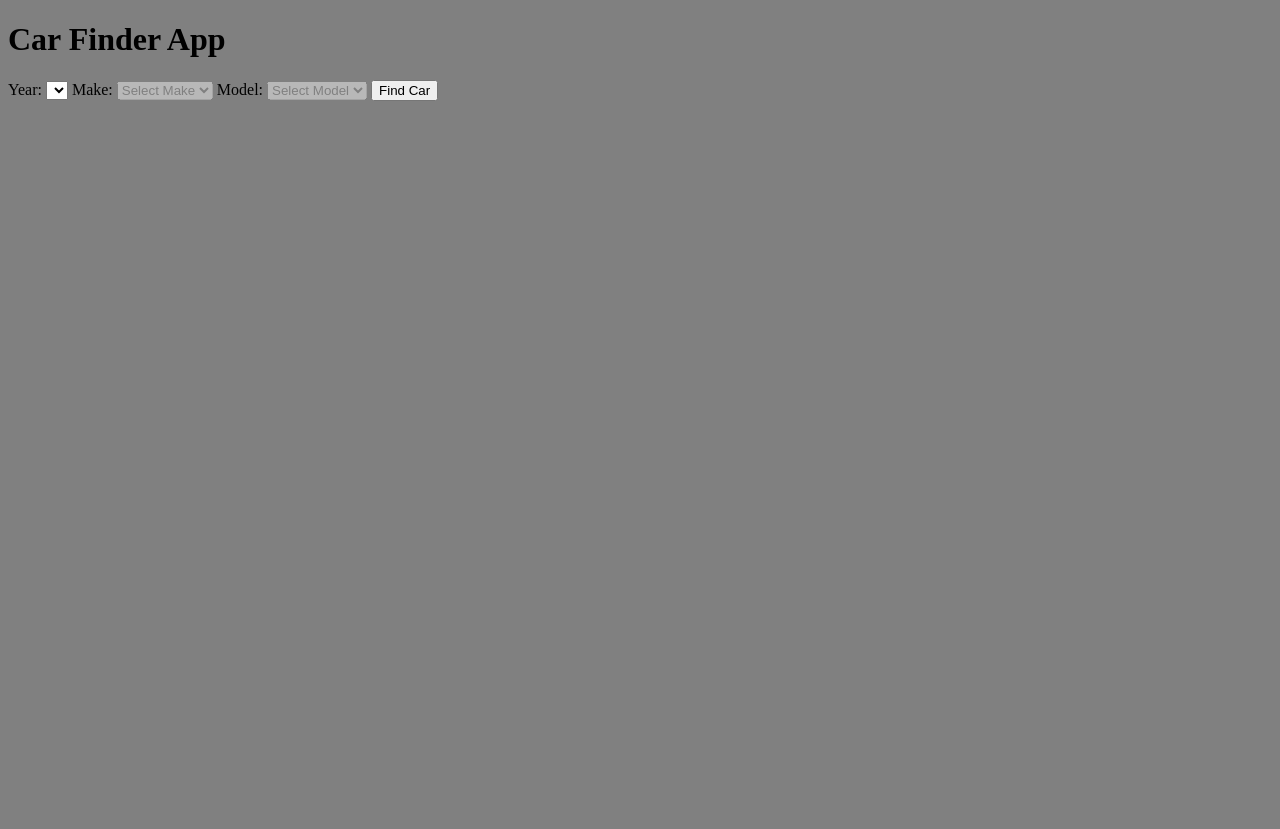
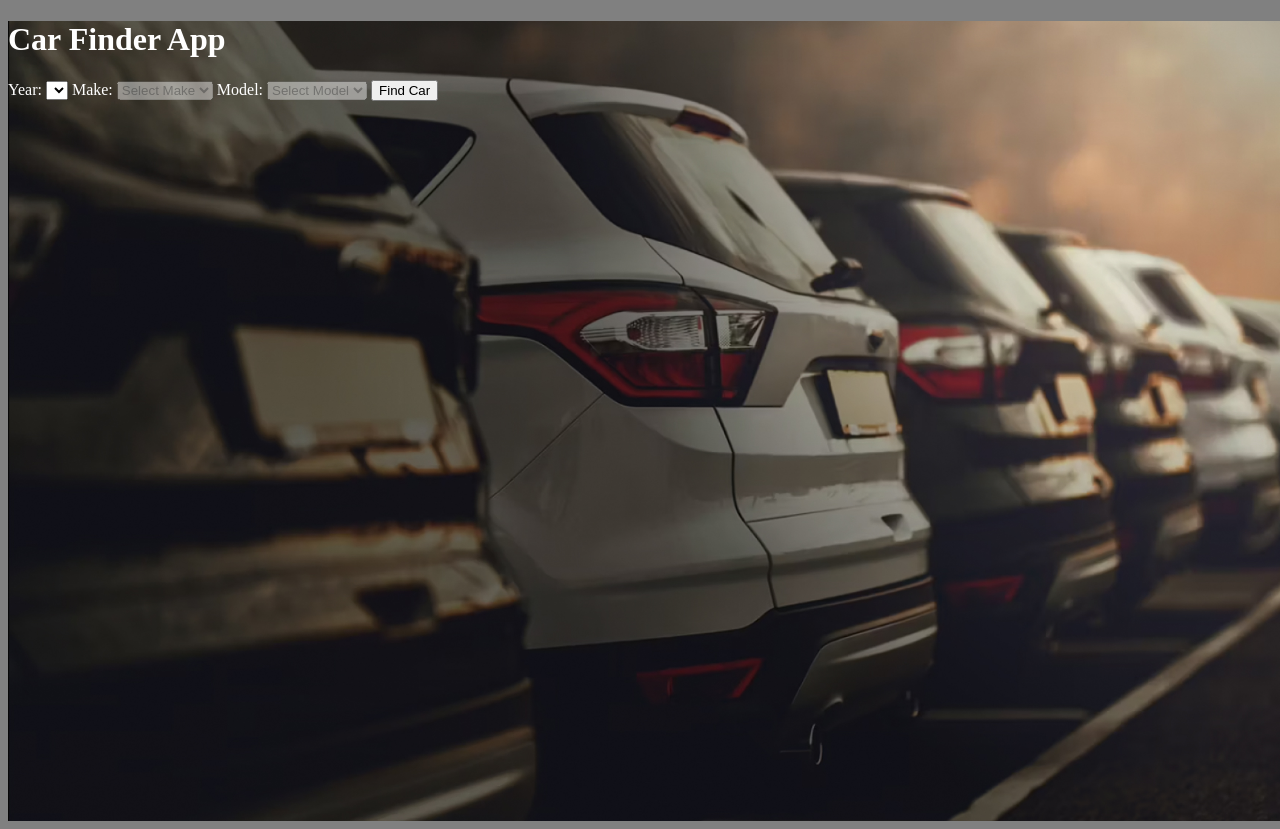
Before and after one commit to PeeplesKaitlyn-FS/UsedCarFinder, a website built with webpack: page src/index.html in a window 1280 px wide. Before the commit the page ends 800 px from the top, so only its background shows below. Built offline with nearby package versions, Linux system fonts and the light colour scheme.

Commit message:
Update index.scss

```diff
--- a/src/styles/index.scss
+++ b/src/styles/index.scss
@@ -1,3 +1,11 @@
 html {
   background: gray;
+  color: white;
 }
+body {
+  background-image: url('../images/car-finder-bg.jpg');
+  background-size: cover;
+  background-position: center;
+  height: 100vh;
+  width: 100vw;
+}
```
